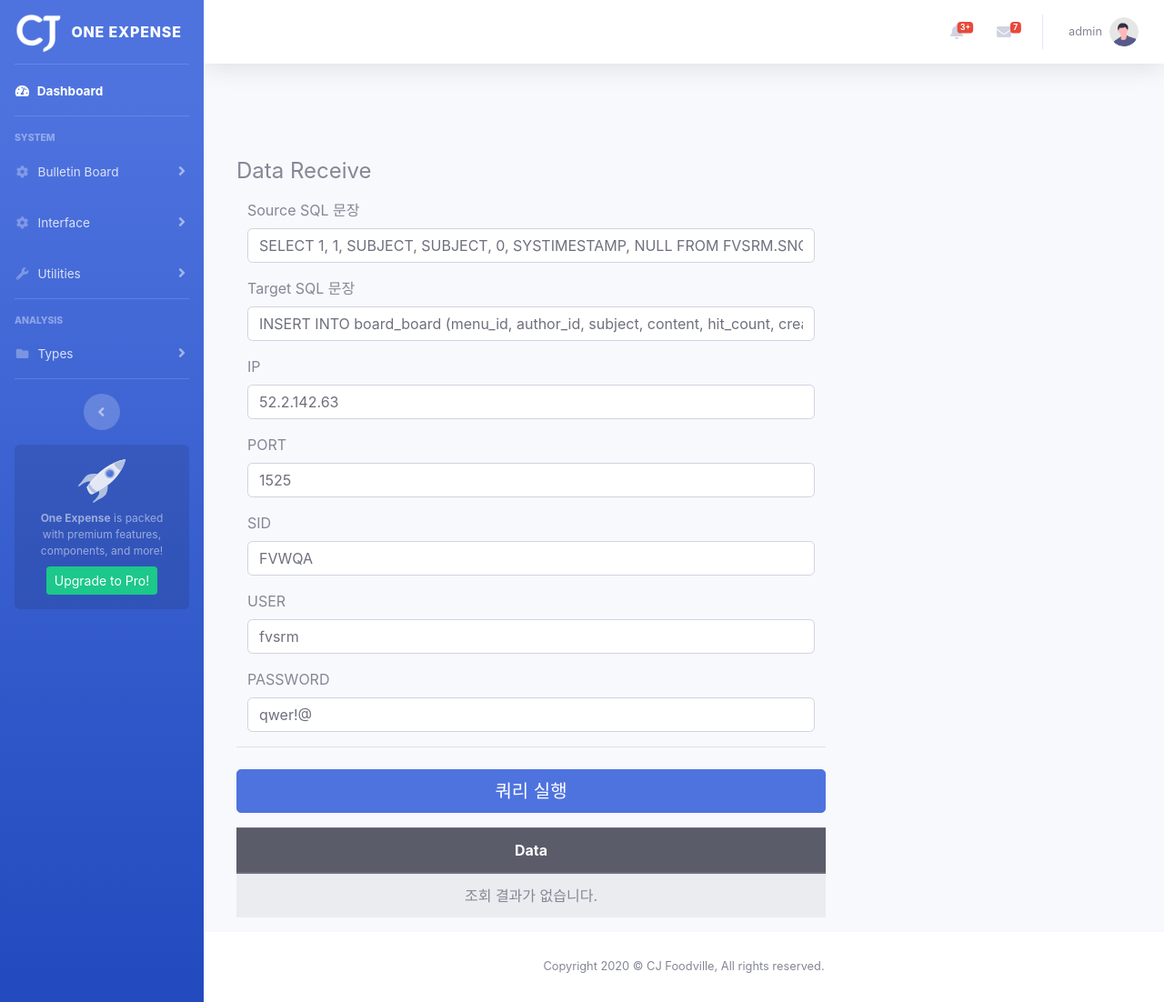
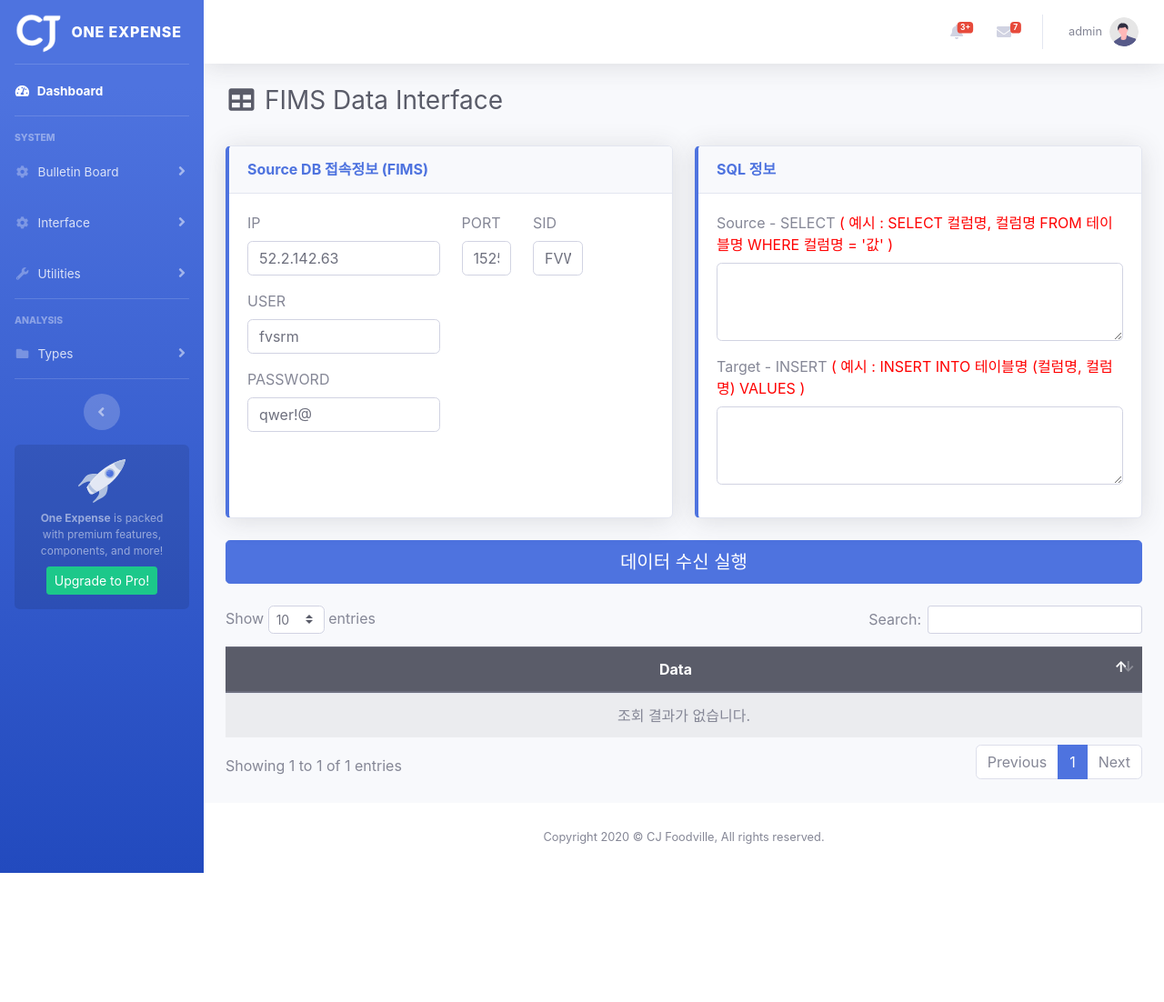
Before and after one commit to dhfmepd/django_pjt, a Django app: page /common/data/receive/ in a window 1280 px wide. Shown: the whole page at 91% size. After the commit the page ends 960 px from the top, so only its background shows below. Run offline with Django 3.2, Linux system fonts and the light colour scheme; a user stored in the database is signed in; some libraries are stand-ins or nearby versions.

Commit message:
인터페이스 기능 개선

```diff
--- a/common/views.py
+++ b/common/views.py
@@ -20,7 +20,11 @@ def index(request):
     """
     Home 출력
     """
-    context = {'question_list': ''}
+    if request.user.is_authenticated == True:
+        context = {}
+        return render(request, 'common/dashboard.html', context)
+
+    context = {}
     return render(request, 'common/index.html', context)
 
 def signup(request):
@@ -160,7 +164,8 @@ def data_receive(request):
     target_sql      = request.POST.get('target_sql')
 
     if request.method == 'POST':
-        tot_row_count = 0
+        label_list = []
+        data_list = []
 
         # Source DB 데이터 조회
         dsn = cx_Oracle.makedsn(source_ip, source_port, source_sid)
@@ -168,16 +173,20 @@ def data_receive(request):
 
         cursor = db.cursor()
         cursor.execute(source_sql) # Source SQL FILE로 관리 후 Read 하여 처리
-        data_list = cursor.fetchall()
+        result_list = cursor.fetchall()
 
         cursor.close()
         db.close()
 
-        for row in data_list:
+        for r_idx, row in enumerate(result_list):
             temp_sql = target_sql + '(' # Target SQL FILE로 관리 후 Read 하여 처리
-            for index, column in enumerate(row):
-                if index != 0:
+            for c_idx, column in enumerate(row):
+                if r_idx == 0:
+                    label_list.append(c_idx)
+
+                if c_idx != 0:
                     temp_sql += ','
+
                 # TIMESTAMP
                 if type(column) is datetime:
                     temp_sql += 'datetime(\'NOW\')' # MySQL 용 처리로 변경
@@ -193,18 +202,18 @@ def data_receive(request):
 
             temp_sql += ')'
 
+            data_list.append(row)
+
             # Target DB 데이터 저장
             cursor = connection.cursor()
 
-            result = cursor.execute(temp_sql)
+            cursor.execute(temp_sql)
             cursor.fetchall()
-
-            tot_row_count += result.rowcount
 
             connection.commit()
             connection.close()
 
-        context = {'data_list': data_list, 'tot_row_count' : tot_row_count}
+        context = {'label_list': label_list, 'data_list': data_list}
         return render(request, 'common/data_receive.html', context)
 
     context = {}
--- a/templates/common/data_receive.html
+++ b/templates/common/data_receive.html
@@ -1,9 +1,17 @@
 {% extends "base.html" %}
 {% load static %}
 {% block content %}
-<div class="container my-3" style="padding-top:80px">
-<div class="col-md-8 order-md-1">
-    <h4 class="mb-3">Data Receive</h4>
+<!-- Begin Page Content -->
+<div class="container-fluid mb-4">
+
+    <!-- Page Heading -->
+    <div class="d-sm-flex align-items-center justify-content-between mb-4">
+        <h1 class="h3 mb-2 text-gray-800">
+            <i class="fas fa-fw fa-table"></i>
+            <span class="text">FIMS Data Interface</span>
+        </h1>
+    </div>
+
     <form method="post" class="post-form my-3">
         {% csrf_token %}
         <!-- 오류표시 Start -->
@@ -17,47 +25,90 @@
             {% endfor %}
             </div>
         {% endif %}
-        <div class="form-group">
-            <div class="col-md-12 mb-3">
-                <label for="source_sql">Source SQL 문장</label>
-                <input type="text" class="form-control" id="source_sql" name="source_sql" value="SELECT 1, 1, SUBJECT, SUBJECT, 0, SYSTIMESTAMP, NULL FROM FVSRM.SNOTE">
+        <div class="row">
+            <!-- DataTales Example -->
+            <div class="col-xl-6 col-md-6 mb-4">
+                <div class="card border-left-primary shadow h-100">
+                    <div class="card-header py-3">
+                        <h6 class="m-0 font-weight-bold text-primary">Source DB 접속정보 (FIMS)</h6>
                     </div>
-            <div class="col-md-12 mb-3">
-                <label for="target_sql">Target SQL 문장</label>
-                <input type="text" class="form-control" id="target_sql" name="target_sql" value="INSERT INTO board_board (menu_id, author_id, subject, content, hit_count, create_date, modify_date) VALUES">
-            </div>
-        </div>
-        <div class="form-group">
-            <div class="col-md-12 mb-3">
+
+                    <div class="card-body">
+                        <div class="row">
+                            <div class="col-sm-12">
+                                <div class="form-group row">
+                                    <div class="col-sm-6">
                                         <label for="source_ip">IP</label>
                                         <input type="text" class="form-control" id="source_ip" name="source_ip" value="52.2.142.63">
                                     </div>
-            <div class="col-md-12 mb-3">
+                                    <div class="col-sm-2">
                                         <label for="source_port">PORT</label>
                                         <input type="text" class="form-control" id="source_port" name="source_port" value="1525">
                                     </div>
-            <div class="col-md-12 mb-3">
+                                    <div class="col-sm-2">
                                         <label for="source_sid">SID</label>
                                         <input type="text" class="form-control" id="source_sid" name="source_sid" value="FVWQA">
                                     </div>
-            <div class="col-md-12 mb-3">
+                                </div>
+                                <div class="form-group row">
+                                    <div class="col-sm-6">
                                         <label for="source_user">USER</label>
                                         <input type="text" class="form-control" id="source_user" name="source_user" value="fvsrm">
                                     </div>
-            <div class="col-md-12 mb-3">
+                                </div>
+                                <div class="form-group row">
+                                    <div class="col-sm-6">
                                         <label for="source_password">PASSWORD</label>
                                         <input type="text" class="form-control" id="source_password" name="source_password" value="qwer!@">
                                     </div>
                                 </div>
-        <hr class="mb-4">
-        <button class="btn btn-primary btn-lg btn-block" type="submit">쿼리 실행</button>
-    </form>
+                            </div>
+                        </div>
+                    </div>
+                </div>
+            </div>
+            <div class="col-xl-6 col-md-6 mb-4">
+                <!-- DataTales Example -->
+                <div class="card border-left-primary shadow">
+                    <div class="card-header py-3">
+                        <h6 class="m-0 font-weight-bold text-primary">SQL 정보</h6>
+                    </div>
 
-    <table class="table table-striped">
+                    <div class="card-body">
+                        <div class="row">
+                            <div class="col-sm-12">
+                                <div class="form-group">
+                                    <label for="source_sql">Source - SELECT <font color="red">( 예시 : SELECT 컬럼명, 컬럼명 FROM 테이블명 WHERE 컬럼명 = '값' )</font></label>
+                                    <textarea class="form-control"name="source_sql" id="source_sql"
+                                          rows="3">{{ form.source_sql.value|default_if_none:'' }}</textarea>
+                                </div>
+                                <div class="form-group">
+                                    <label for="target_sql">Target - INSERT <font color="red">( 예시 : INSERT INTO 테이블명 (컬럼명, 컬럼명) VALUES )</font></label>
+                                    <textarea class="form-control"name="target_sql" id="target_sql"
+                                          rows="3">{{ form.target_sql.value|default_if_none:'' }}</textarea>
+                                </div>
+                            </div>
+                        </div>
+                    </div>
+                </div>
+            </div>
+        </div>
+
+
+        <button class="btn btn-primary btn-lg btn-block mb-4" type="submit">데이터 수신 실행</button>
+
+
+        <table class="table table-striped mb-4" id="dataTable">
             <!-- 헤더 영역 End -->
             <thead>
             <tr class="text-center thead-dark">
+                {% if label_list %}
+                {% for label in label_list %}
+                <th class="text-center">{{ label }}</th>
+                {% endfor %}
+                {% else %}
                 <th class="text-center">Data</th>
+                {% endif %}
             </tr>
             </thead>
             <!-- 헤더 영역 End -->
@@ -65,7 +116,9 @@
             {% if data_list %}
             {% for data in data_list %}
             <tr class="text-center">
-            <td class="text-center">{{ data }}</td>
+                {% for row in data %}
+                <td class="text-center">{{ row }}</td>
+                {% endfor %}
             </tr>
             {% endfor %}
             {% else %}
@@ -75,5 +128,13 @@
             {% endif %}
             </tbody>
         </table>
+    </form>
 </div>
 {% endblock %}
+{% block script %}
+<script type='text/javascript'>
+    jQuery(function($){
+		$("#dataTable").DataTable();
+	});
+</script>
+{% endblock %}
```
Lines whose indentation alone changed are shown as unchanged.
